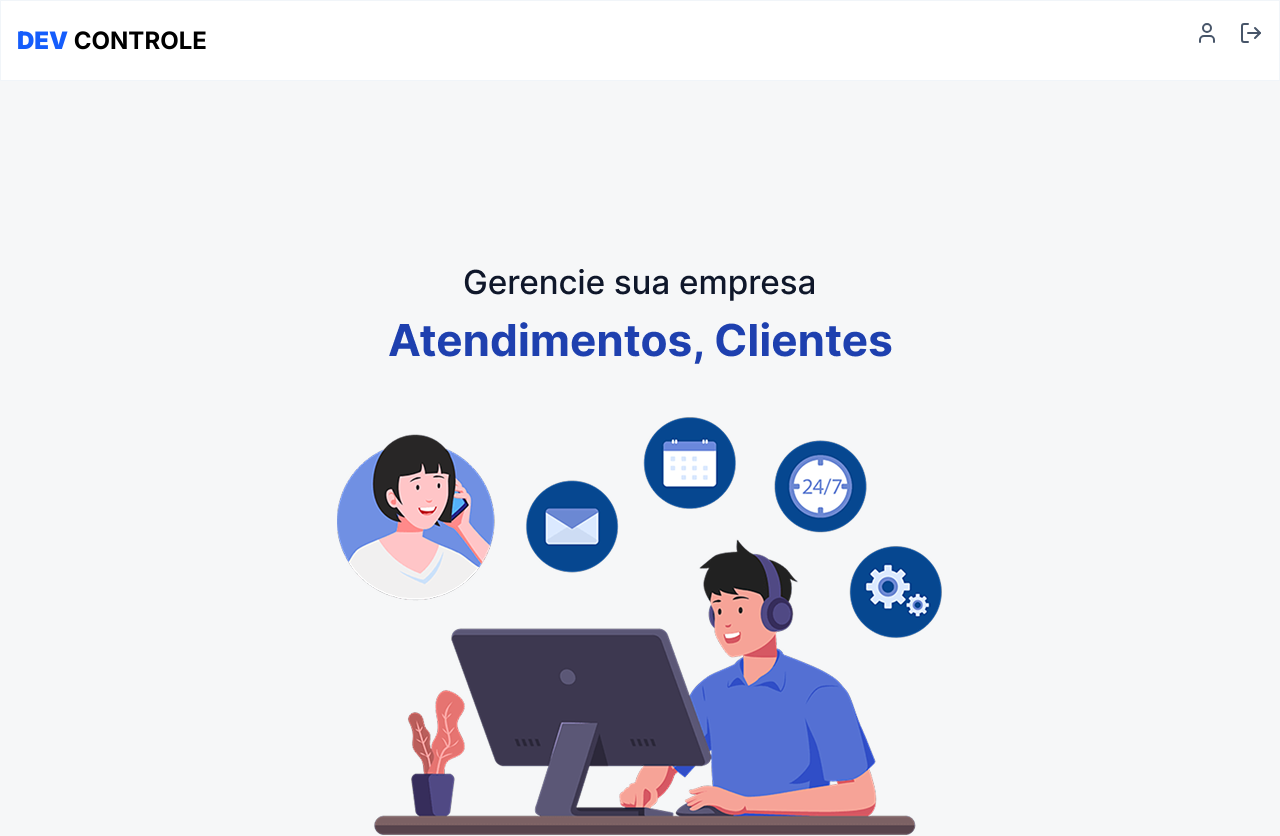
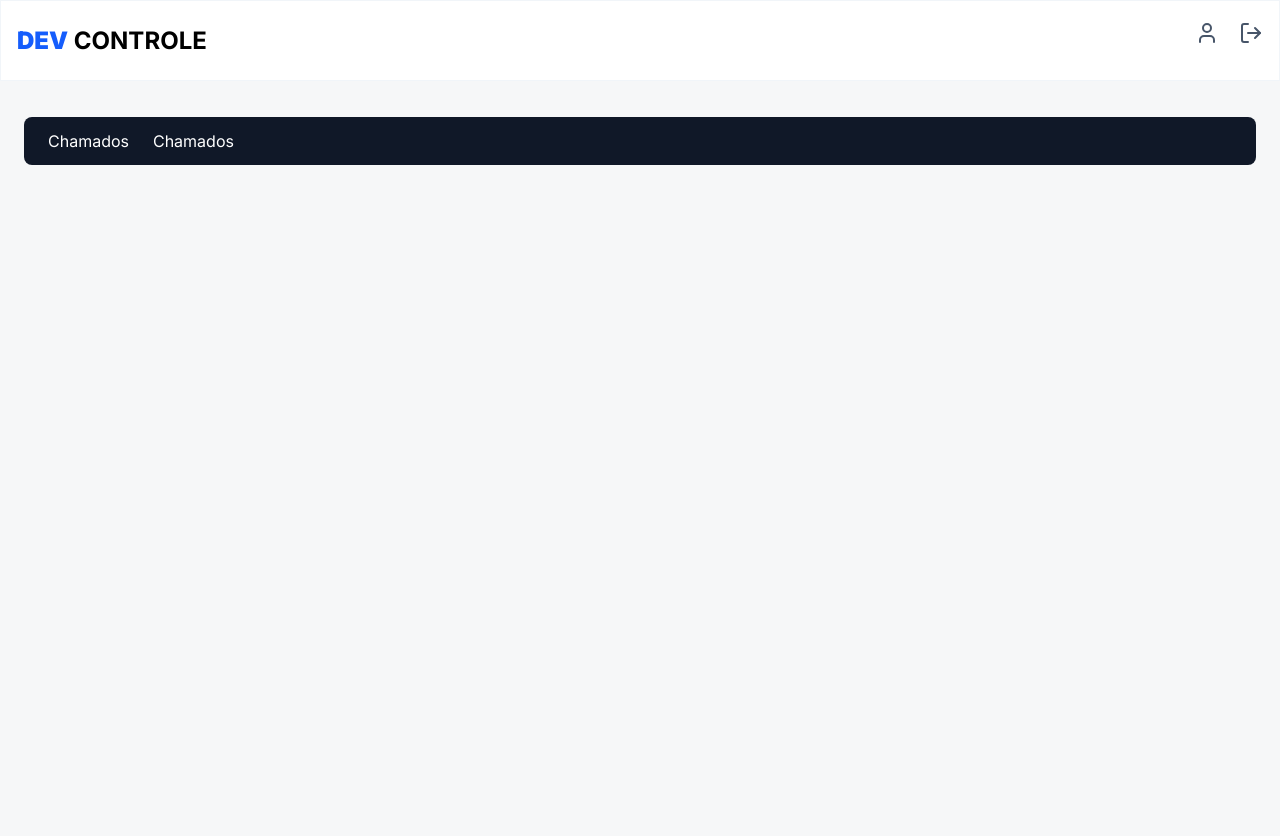
Before and after one commit to ReinaldoARamos/dev-controle, a Next.js app: page / in a window 1280 px wide. After the commit the page ends 800 px from the top, so only its background shows below. Built offline with nearby package versions, Linux system fonts and the light colour scheme.

Commit message:
começando a criar os tickets

```diff
--- a/app/page.tsx
+++ b/app/page.tsx
@@ -5,11 +5,24 @@ import noContentImage from "../public/dashboard-nocontent.png";
 export default function Home() {
   const [hasContent, setHasContent] = useState<boolean>();
   useEffect(() => {
-    setHasContent(false); // só executa uma vez após o componente montar
+    setHasContent(true); // só executa uma vez após o componente montar
   }, []);
 
   return hasContent ? (
-    <div>Oi migos</div>
+    <div className="text-black pt-9 px-6">
+      <header className="w-full bg-gray-900 rounded-lg  text-white">
+        <div className="flex gap-6 pl-6 py-3">
+          <span>
+            Chamados
+          </span>
+          <span>
+            Chamados
+          </span>
+        </div>
+      </header>
+
+
+    </div>
   ) : (
     <div className=" w-screen items-center flex  mt-44 justify-center">
       <Image alt="nao há chamados" src={noContentImage} quality={100} />
```
